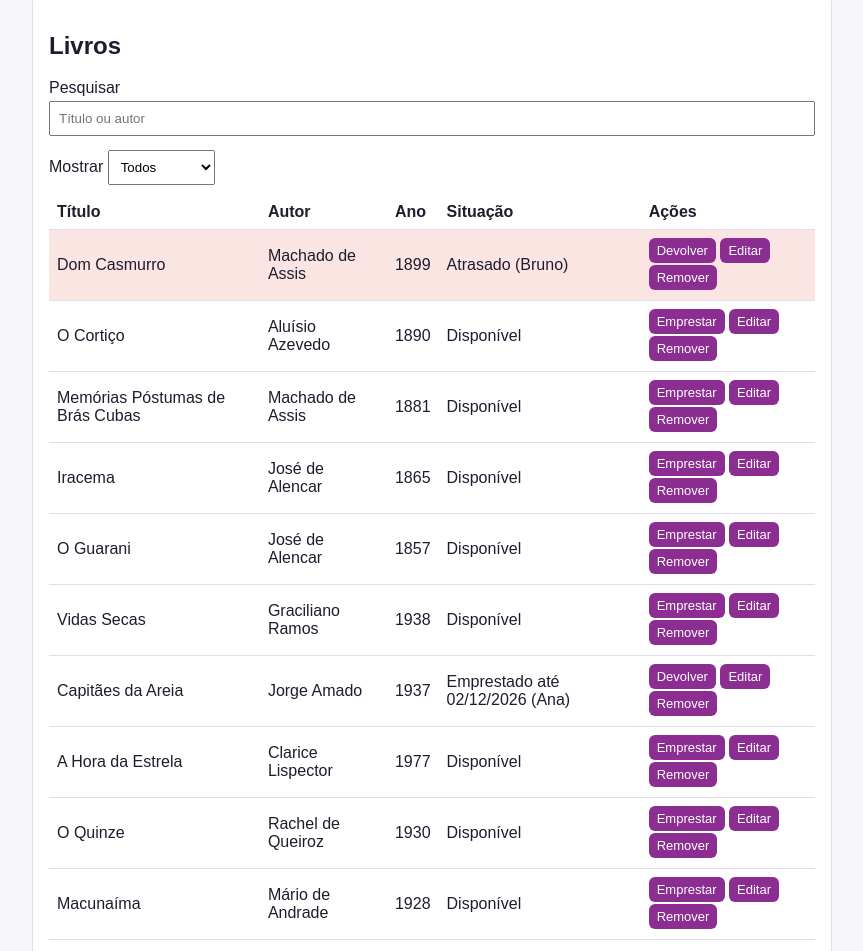
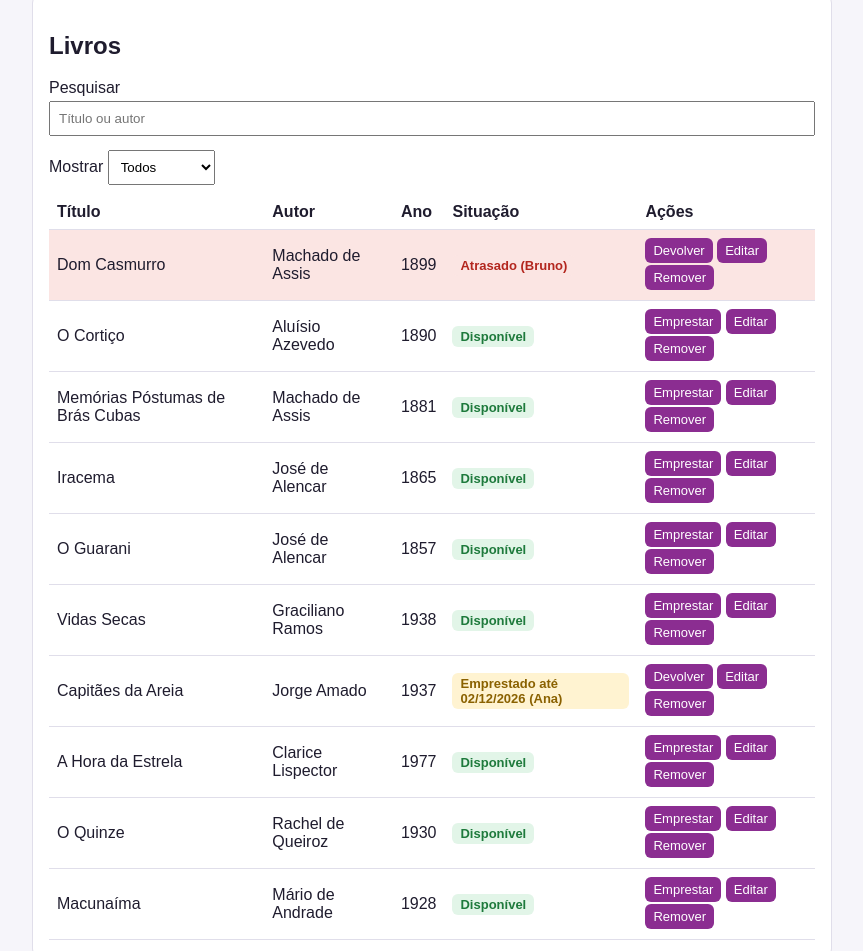
Before and after one commit to bernardodayy/bibliodusguri, a plain HTML site: page index.html in a window 1280 px wide. Shown: the part 624-1575 px from the top of the page, without its empty margins (208-1071 px from the left). Drawn offline with Linux system fonts and the light colour scheme.

Commit message:
Situação colorida

```diff
--- a/script.js
+++ b/script.js
@@ -64,6 +64,13 @@ function situacao(livro) {
   return "Emprestado até " + formatarData(dataDevolucao(livro)) + " (" + livro.emprestadoPara + ")";
 }
 
+// Cor da situação: verde (disponível), amarelo (emprestado) ou vermelho (atrasado)
+function corSituacao(livro) {
+  if (!livro.emprestadoPara) return "verde";
+  if (estaAtrasado(livro)) return "vermelho";
+  return "amarelo";
+}
+
 function anoValido(ano) {
   let anoAtual = new Date().getFullYear();
   return Number.isInteger(ano) && ano >= 1 && ano <= anoAtual;
@@ -113,7 +120,7 @@ function mostrarLivros() {
       "<td>" + escaparHTML(livro.titulo) + "</td>" +
       "<td>" + escaparHTML(livro.autor) + "</td>" +
       "<td>" + livro.ano + "</td>" +
-      "<td>" + escaparHTML(situacao(livro)) + "</td>" +
+      "<td><span class='" + corSituacao(livro) + "'>" + escaparHTML(situacao(livro)) + "</span></td>" +
       "<td>" + botaoEmprestimo +
       " <button onclick='editar(" + i + ")'>Editar</button>" +
       " <button onclick='remover(" + i + ")'>Remover</button></td>" +
--- a/style.css
+++ b/style.css
@@ -86,3 +86,29 @@ td button {
 nav a:hover {
   text-decoration: underline;
 }
+
+/* Etiquetas coloridas da situação */
+.verde,
+.amarelo,
+.vermelho {
+  display: inline-block;
+  padding: 3px 8px;
+  border-radius: 6px;
+  font-size: 13px;
+  font-weight: bold;
+}
+
+.verde {
+  color: #1e7a3c;
+  background: #e2f5e8;
+}
+
+.amarelo {
+  color: #8a6100;
+  background: #fff3d1;
+}
+
+.vermelho {
+  color: #b3261e;
+  background: #fbe5e3;
+}
```
